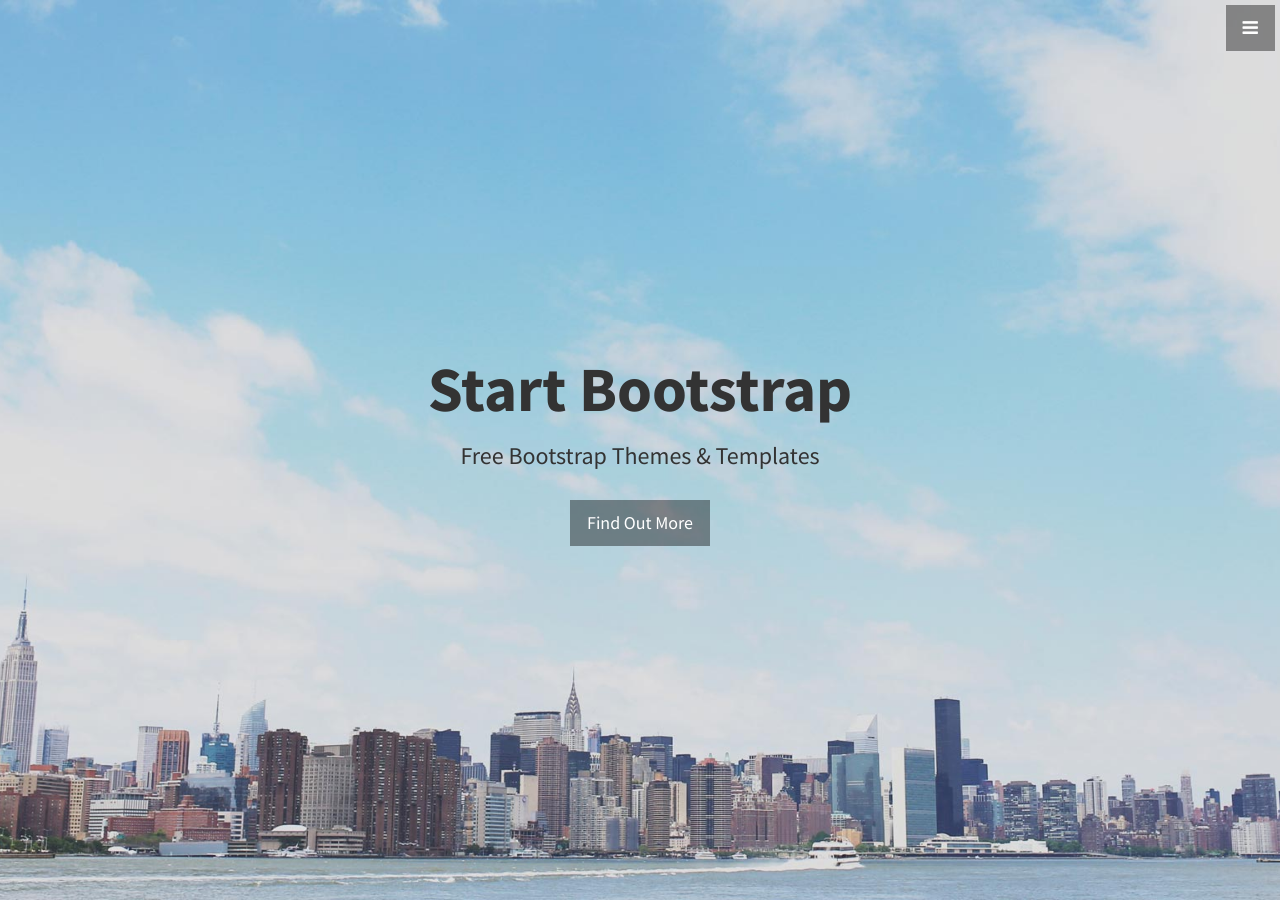
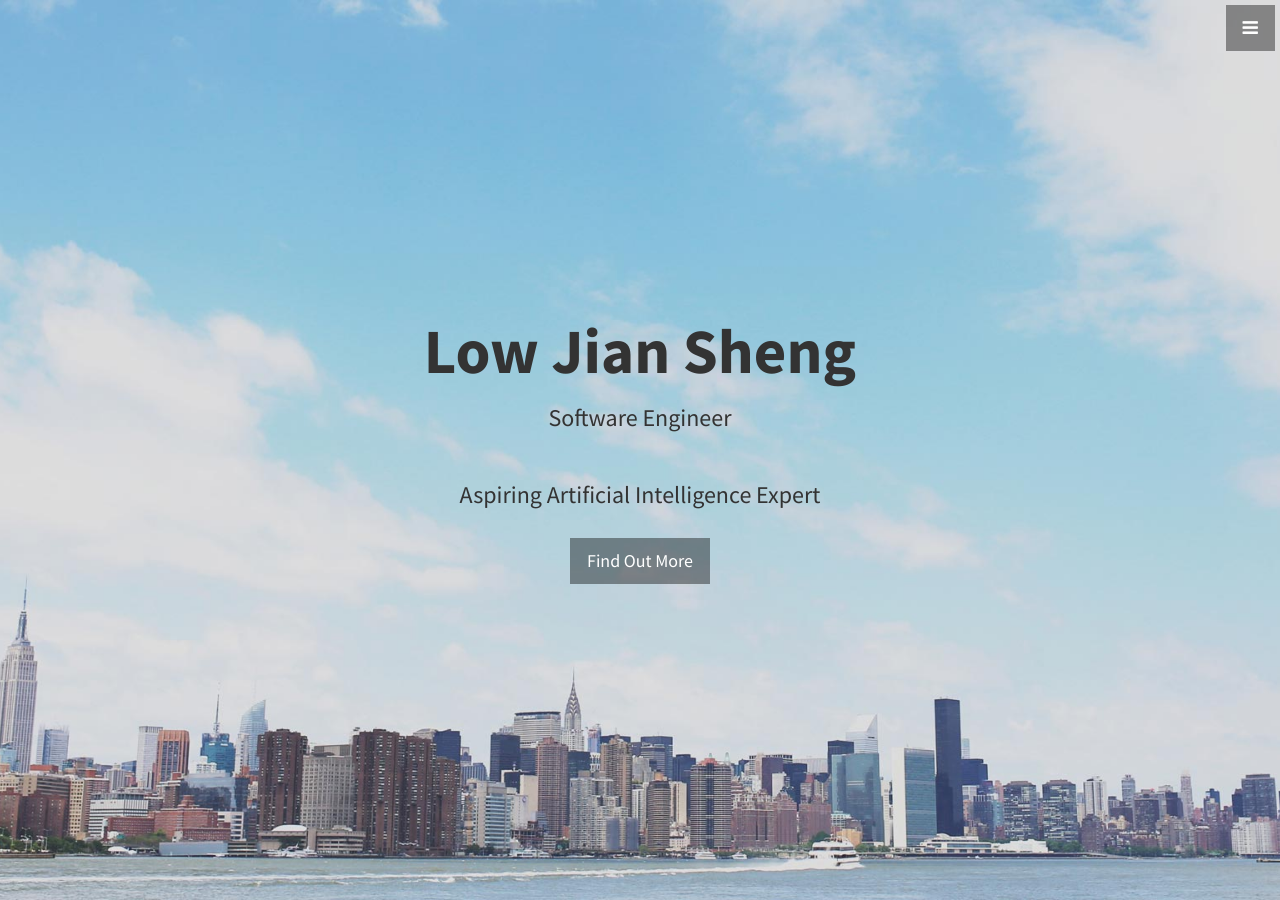
Before and after one commit to lowjiansheng/lowjiansheng, a Jekyll site: the page built from index.html, in a window 1280 px wide and 900 px high. Built offline with Jekyll 4.4.1, drawn with Linux system fonts in a browser that asks for light colours.

Commit message:
Update header.html with my name

```diff
--- a/_includes/header.html
+++ b/_includes/header.html
@@ -1,7 +1,8 @@
 <header id="top" class="header">
   <div class="text-vertical-center">
-    <h1>Start Bootstrap</h1>
-    <h3>Free Bootstrap Themes &amp; Templates</h3>
+    <h1>Low Jian Sheng</h1>
+    <h3>Software Engineer</h3><br>
+    <h3>Aspiring Artificial Intelligence Expert</h3>
     <br>
     <a href="#about" class="btn btn-dark btn-lg">Find Out More</a>
   </div>
```
